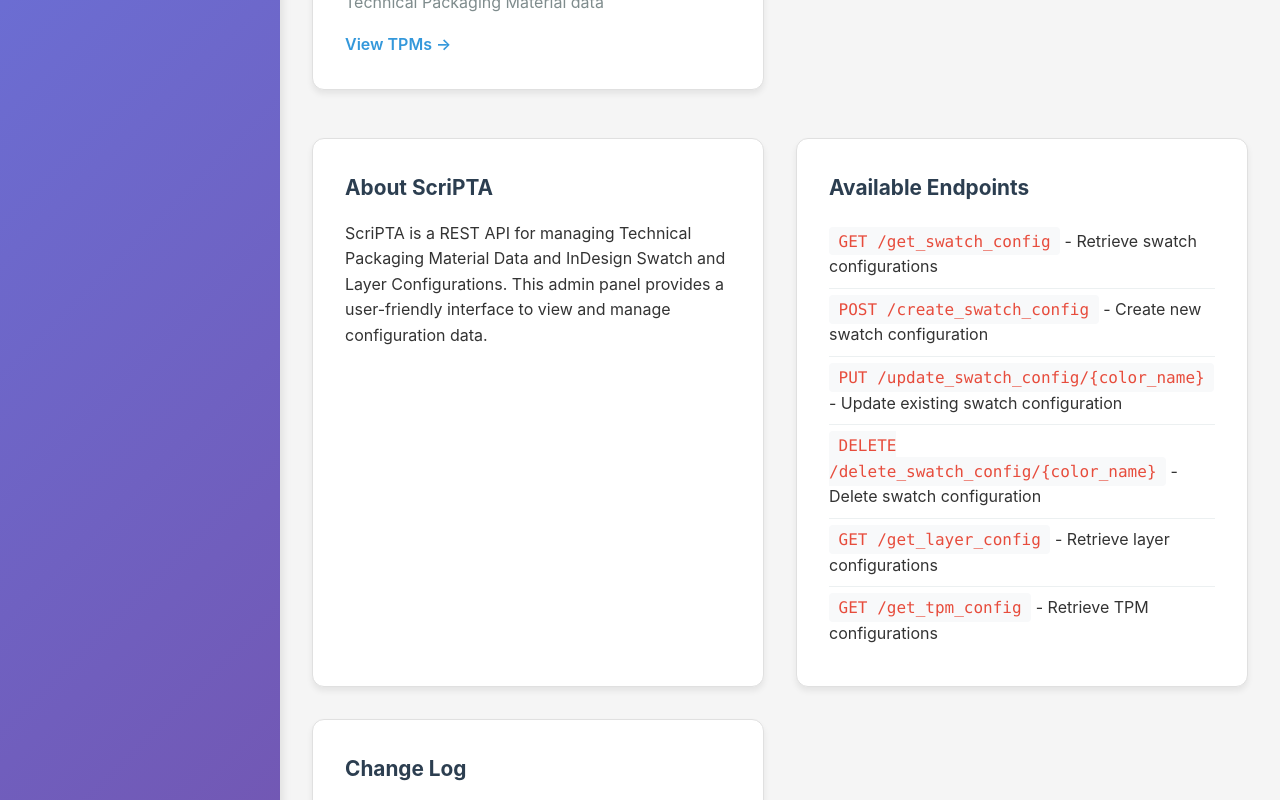
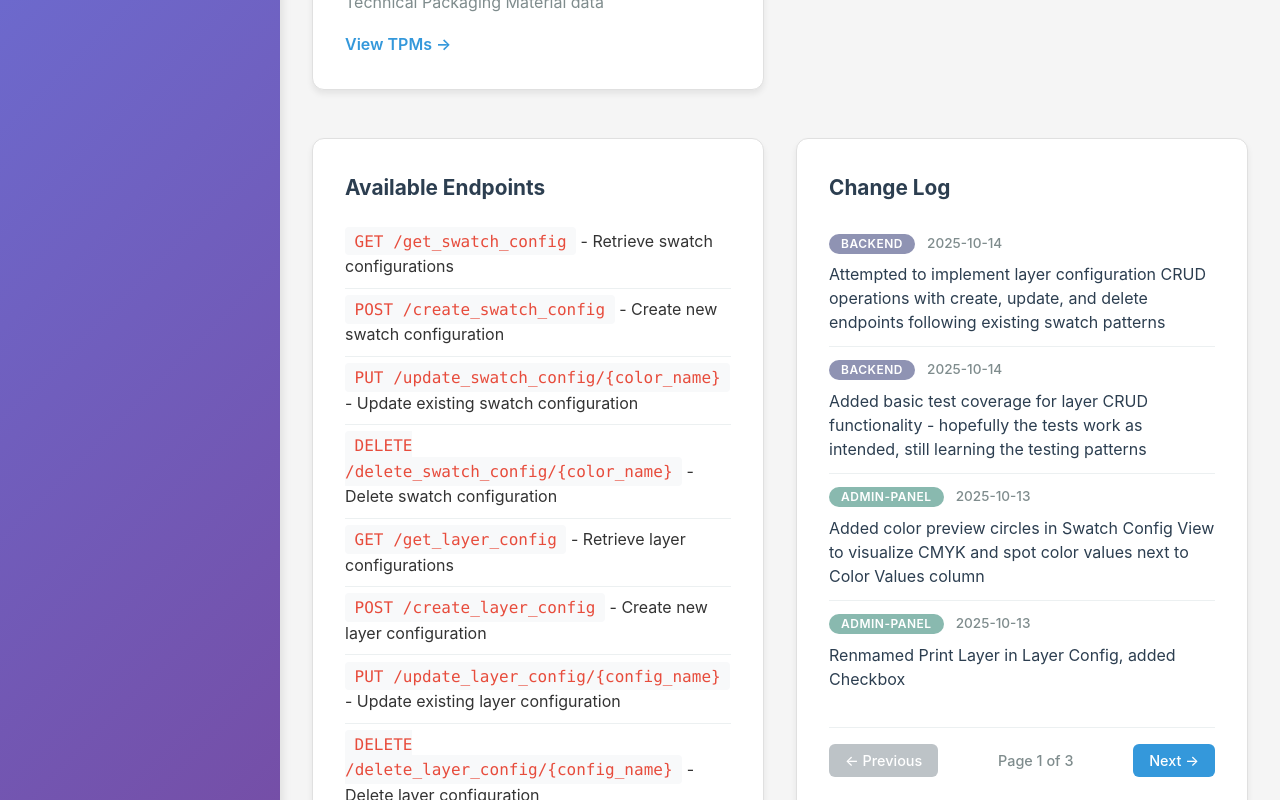
Before and after one commit to dtruchan-commits/ScriPTA-app, a React (Vite) app in the folder frontends/admin-panel/: page / in a window 1280 px wide. Shown: the part 860-1660 px from the top of the page. Built offline with nearby package versions, Linux system fonts and the light colour scheme; no server answers.

Commit message:
Admin-Panel: Change-Log and Endpoint update

```diff
--- a/frontends/admin-panel/src/components/ChangeLogData.tsx
+++ b/frontends/admin-panel/src/components/ChangeLogData.tsx
@@ -7,6 +7,16 @@
  */
 export const getChangelogEntries = (): ChangeLogEntry[] => {
   return [
+    {
+      date: '2025-10-14',
+      type: ChangelogType.BACKEND,
+      description: 'Attempted to implement layer configuration CRUD operations with create, update, and delete endpoints following existing swatch patterns'
+    },
+    {
+      date: '2025-10-14',
+      type: ChangelogType.BACKEND,
+      description: 'Added basic test coverage for layer CRUD functionality - hopefully the tests work as intended, still learning the testing patterns'
+    },
     {
       date: '2025-10-13',
       type: ChangelogType.ADMIN_PANEL,
--- a/frontends/admin-panel/src/components/SystemOverview.tsx
+++ b/frontends/admin-panel/src/components/SystemOverview.tsx
@@ -174,14 +174,6 @@
       </div>
 
       <div className="system-overview-info">
-        <div className="info-section">
-          <h3>About ScriPTA</h3>
-          <p>
-            ScriPTA is a REST API for managing Technical Packaging Material Data and
-            InDesign Swatch and Layer Configurations. This admin panel provides a
-            user-friendly interface to view and manage configuration data.
-          </p>
-        </div>
 
         <div className="info-section">
           <h3>Available Endpoints</h3>
@@ -191,6 +183,9 @@
             <li><code>PUT /update_swatch_config/{'{color_name}'}</code> - Update existing swatch configuration</li>
             <li><code>DELETE /delete_swatch_config/{'{color_name}'}</code> - Delete swatch configuration</li>
             <li><code>GET /get_layer_config</code> - Retrieve layer configurations</li>
+            <li><code>POST /create_layer_config</code> - Create new layer configuration</li>
+            <li><code>PUT /update_layer_config/{'{config_name}'}</code> - Update existing layer configuration</li>
+            <li><code>DELETE /delete_layer_config/{'{config_name}'}</code> - Delete layer configuration</li>
             <li><code>GET /get_tpm_config</code> - Retrieve TPM configurations</li>
           </ul>
         </div>
```
